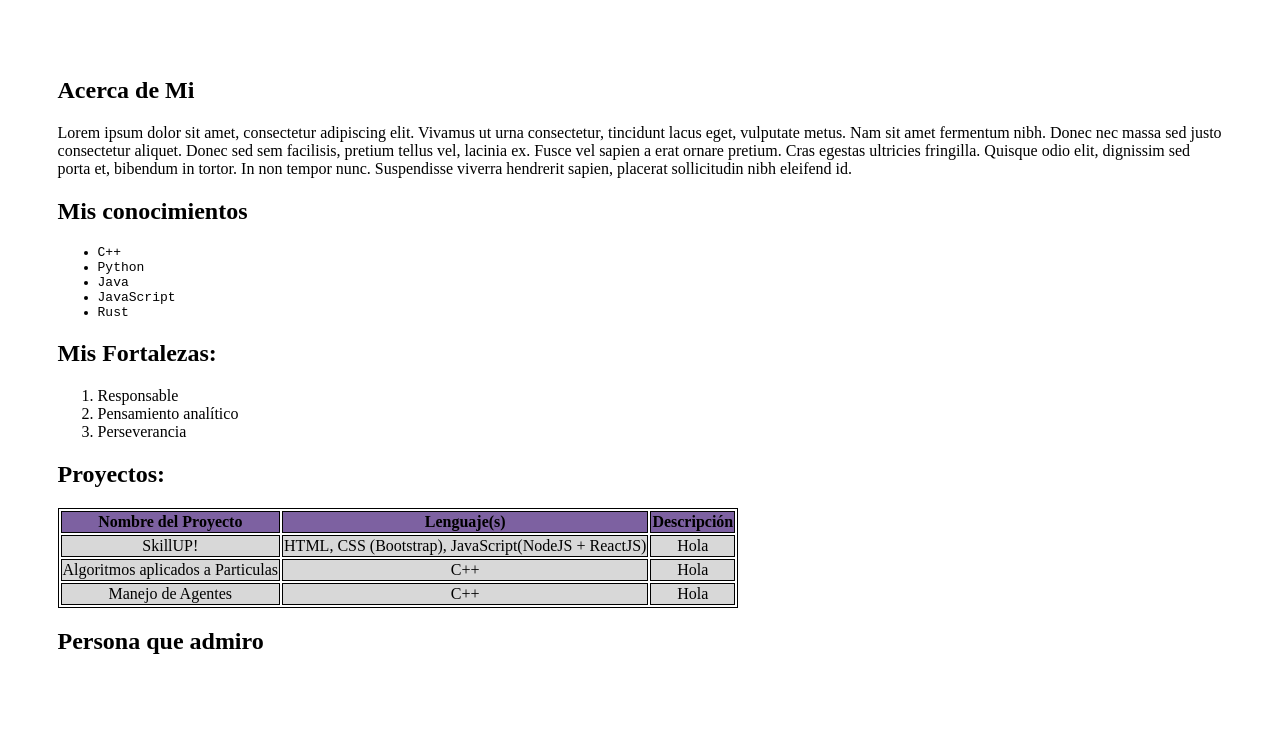
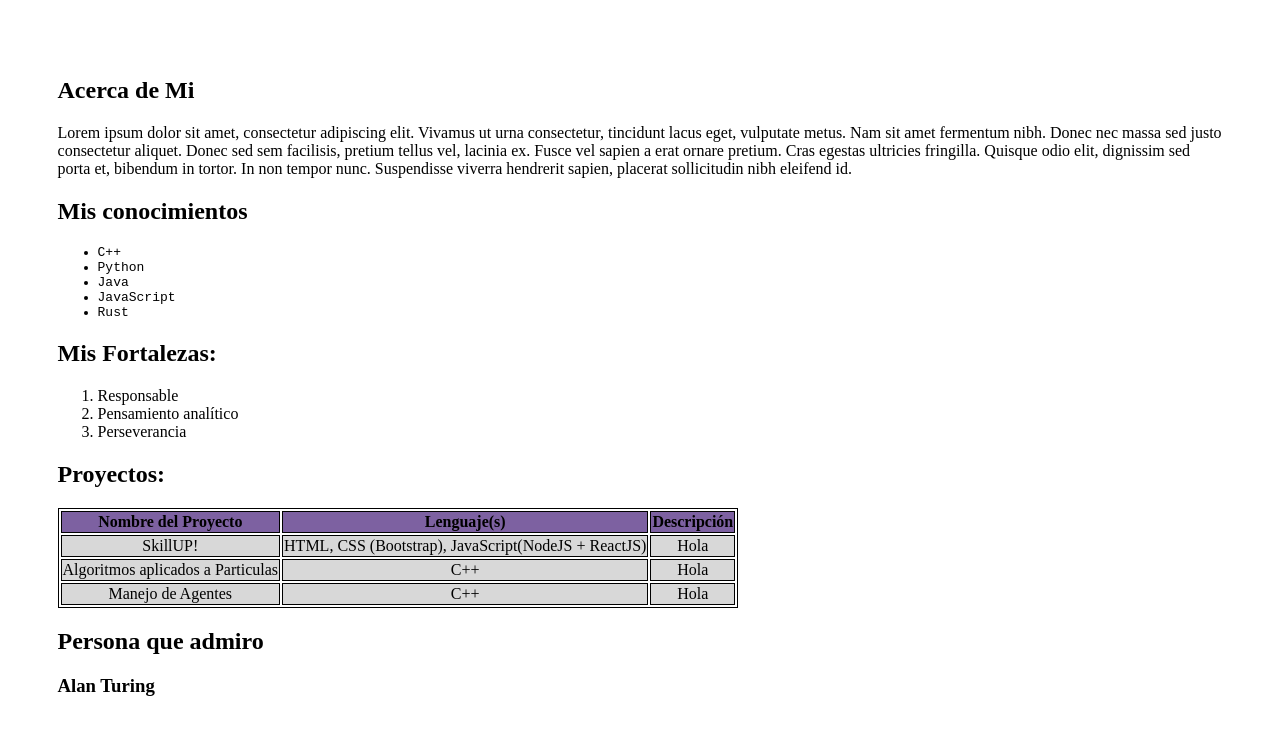
Before and after one commit to xFinom/practicaHTML, a plain HTML site: page index.html in a window 1280 px wide. Drawn offline with Linux system fonts and the light colour scheme.

Commit message:
modificación persona que admiro

```diff
--- a/index.html
+++ b/index.html
@@ -74,6 +74,7 @@
             </div>
             <div class="admire">
                 <h2>Persona que admiro</h2>
+                <h3>Alan Turing</h3>
             </div>
         </div>
     </div>
```
